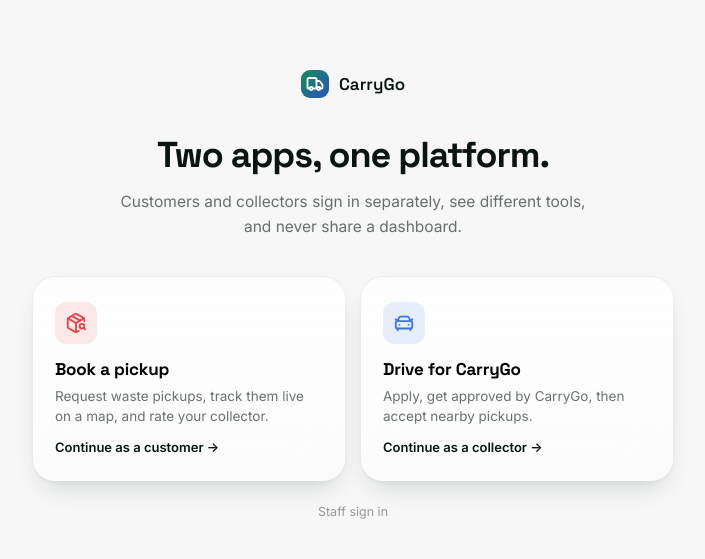
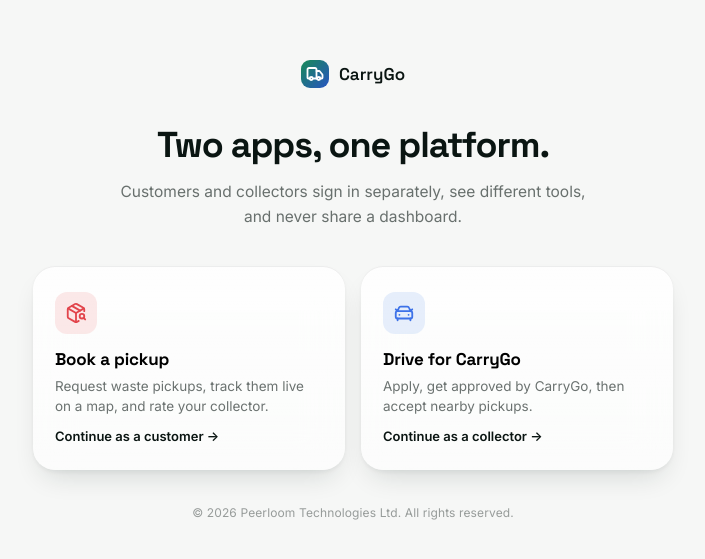
Before and after one commit to rykeforex/Carrygo, a React (Vite) app in the folder carrygo/carrygo/: page / in a window 1280 px wide. Shown: the part 105-664 px from the top of the page, without its empty margins (287-992 px from the left). Built offline with nearby package versions, Linux system fonts and the light colour scheme; no server answers.

Commit message:
Add CopyrightSecret component for staff sign-in

```diff
--- a/carrygo/carrygo/src/pages/LandingChooser.jsx
+++ b/carrygo/carrygo/src/pages/LandingChooser.jsx
@@ -1,5 +1,6 @@
 import React from "react";
 import { Truck, PackageSearch, CarFront } from "lucide-react";
+import CopyrightSecret from "../components/CopyrightSecret";
 
 export default function LandingChooser({ onPick }) {
   return (
@@ -29,7 +30,9 @@ export default function LandingChooser({ onPick }) {
             <span className="cg-chooser-cta">Continue as a collector →</span>
           </button>
         </div>
-        <button type="button" className="cg-staff-link" onClick={() => onPick("staff")}>Staff sign in</button>
+
+        {/* Staff sign-in is intentionally not listed anywhere. Press and hold the copyright line. */}
+        <CopyrightSecret onUnlock={() => onPick("staff")} />
       </div>
     </div>
   );
```
